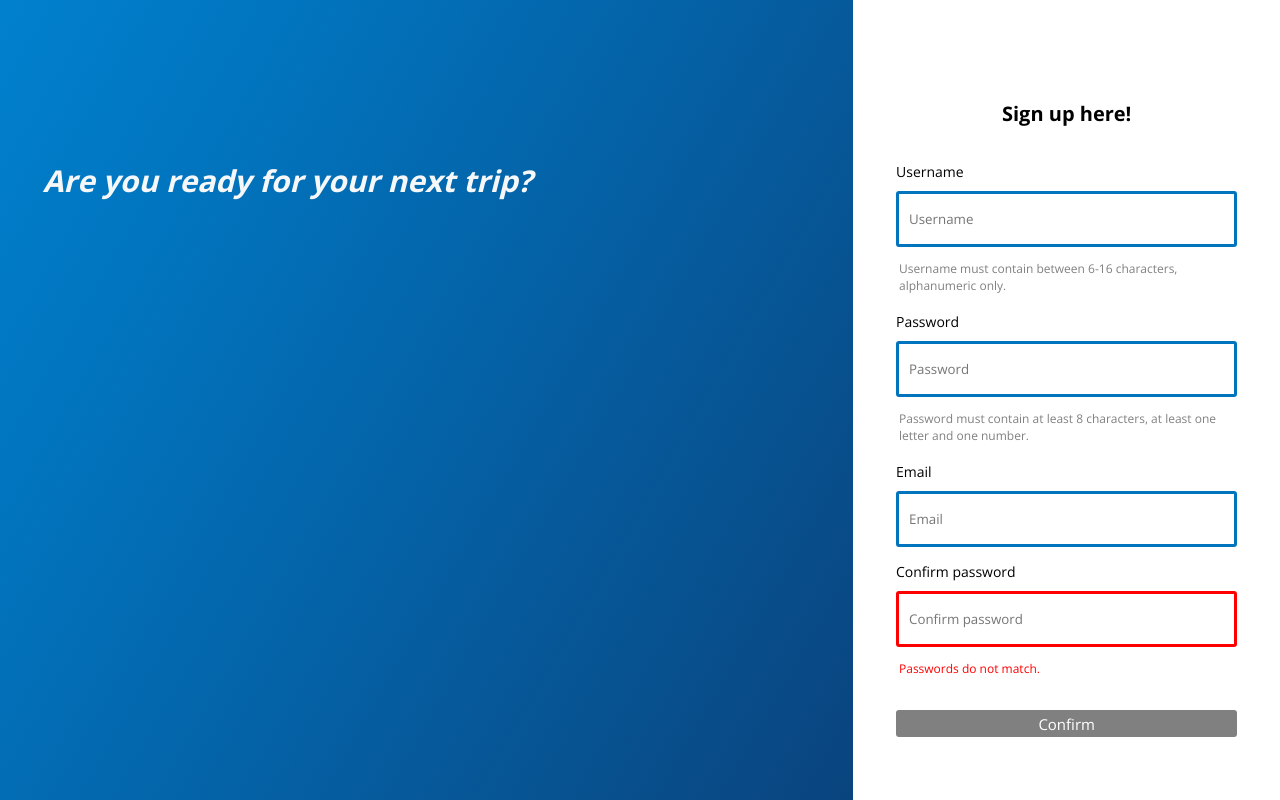
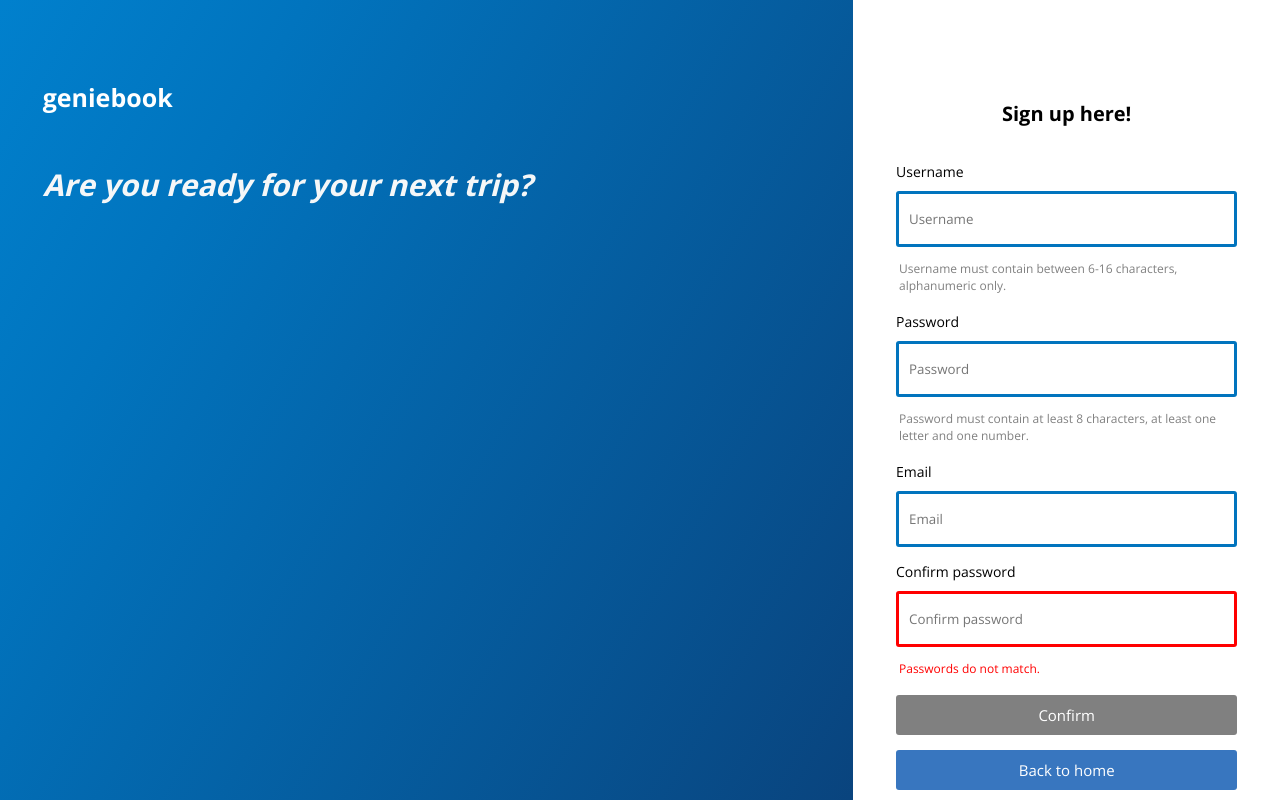
Before and after one commit to Youjin29/Hotel-Booking-App-MERN-, a React (Create React App) app in the folder client/: page /register in a window 1280 px wide. Built offline with nearby package versions, Linux system fonts and the light colour scheme.

Commit message:
Add login and register back buttons and logo redirect

```diff
--- a/client/src/pages/login/Login.jsx
+++ b/client/src/pages/login/Login.jsx
@@ -1,6 +1,6 @@
 import { useState, useContext, useEffect } from "react";
 import { AuthContext } from "../../context/AuthContext.js";
-import { useNavigate, useLocation } from "react-router-dom";
+import { useNavigate, useLocation, Link } from "react-router-dom";
 import axios from "axios";
 import "./login.css";
 
@@ -51,10 +51,17 @@ const Login = () => {
         })
     }, []);
 
+    const handleBack = () => {
+        navigate("/");
+    }
+
     return (
         <div className="login">
             <div className="lRightContainer">
                 <div className="lRightWrapper">
+                    <Link to="/" style={{textDecoration:"none"}}>
+                        <span className="loginLogo">geniebook</span>
+                    </Link>
                     <span className="lPhrase">Book your perfect stay with confidence.
                 </span>
                 </div>
@@ -64,6 +71,7 @@ const Login = () => {
                 <input type="text" placeholder="Username" id="username" onChange={handleChange} className="lInput" autoFocus/>
                 <input type="password" placeholder="Password" id="password" onChange={handleChange} className="lInput"/>
                 <button id="submitLogin" disabled={loading} onClick={handleLogin} className="lButton">Login</button>
+                <button id="loginBackButton" disabled={loading} onClick={handleBack} className="lButton">Back to home</button>
                 {loading? <span>Signing you in now, please wait...</span> : error && <span>{error.message}</span>}
             </div>
         </div>
--- a/client/src/pages/login/login.css
+++ b/client/src/pages/login/login.css
@@ -13,9 +13,18 @@
 }
 
 .lRightWrapper{
+    display: flex;
+    flex-direction: column;
+    gap: 50px;
     position: relative;
-    top: 20%;;
+    top: 10%;;
     left: 5%;
+}
+
+.loginLogo{
+    color: white;
+    font-weight: 700;
+    font-size: 25px
 }
 
 .lPhrase{
@@ -53,7 +62,7 @@
     height: 40px;
     width: 75%;
     max-width: 400px;
-    margin: 15px;
+    margin-top: 15px;
     border-radius: 3px;
     border: none;
     background-color: #3876BF;
@@ -62,6 +71,17 @@
 }
 .lButton:hover{
     background-color:#3c5d87
+}
+
+.loginBackButton{
+    height: 40px;
+    width: 75%;
+    max-width: 400px;
+    border-radius: 3px;
+    border: none;
+    background-color: #3876BF;
+    color: white;
+    font-size: 15px
 }
 
 .loginHeader{
--- a/client/src/pages/register/Register.jsx
+++ b/client/src/pages/register/Register.jsx
@@ -1,5 +1,5 @@
 import { useState, useEffect } from "react";
-import { useNavigate } from "react-router-dom";
+import { useNavigate, Link } from "react-router-dom";
 import axios from "axios";
 import "./register.css";
 import RegisterInput from "../../components/registerInput/RegisterInput.jsx";
@@ -21,6 +21,7 @@ const Register = () => {
     });
 
     const [registerError, setRegisterError] = useState(null);
+    const [registerLoading, setRegisterLoading] = useState(false);
 
     const inputParams = [
         {
@@ -49,7 +50,7 @@ const Register = () => {
             type: "email" ,
             placeholder: "Email" ,
             label: "Email",
-            pattern: "^[a-zA-Z0-9!#$%&'*+/=?^_`{|}~-]+@[a-zA-Z0-9-]+(?:[a-zA-Z0-9-]+)*$",
+            pattern: ".+.+.+",
             errorMessage: "Please enter a valid email.",
             required: true,
         },
@@ -111,17 +112,28 @@ const Register = () => {
     const handleRegister = async (e) => {
         e.preventDefault();
         try {
+            setRegisterLoading(true);
             const response = await axios.post("/api/auth/register", inputs);
             navigate("/login",{state: {isRegistered: true}});
         } catch(err) {
             setRegisterError(err.response.data);
         }
+        setRegisterLoading(false);
     };
+
+    const handleBack = () => {
+        navigate("/");
+    };
+
+    console.log(isValid)
 
     return (
         <div className="register">
             <div className="rLeftContainer">
                 <div className="rLeftWrapper">
+                    <Link to="/" style={{textDecoration:"none"}}>
+                        <span className="registerLogo">geniebook</span>
+                    </Link>
                     <span className="rPhrase">Are you ready for your next trip?
                 </span>
                 </div>
@@ -133,10 +145,13 @@ const Register = () => {
                     <RegisterInput key={input.id} {...input} onChange={onChange} value={inputs[input.name]}/>
                 )
                 }
-                <button id="submitRegister" disabled={!isValid.allInputs} className="registerButton" onClick={handleRegister}>Confirm</button>
+                <button id="submitRegister" disabled={!isValid.allInputs || registerLoading} className="registerButton" onClick={handleRegister}>Confirm</button>
+                <button id="loginBackButton" disabled={registerLoading} onClick={handleBack} className="registerButton">Back to home</button>
+                { registerLoading? <span style={{fontSize:"15px"}}>Signing you up now! Please wait...</span> : registerError &&
                 <div className="rDbErrorMessageContainer">
-                    <span className="dbErrorMessage">{registerError && registerError.message}</span>
+                    <span className="dbErrorMessage">{registerError.message}</span>
                 </div>
+                }
             </div>
         </div>
     )
--- a/client/src/pages/register/register.css
+++ b/client/src/pages/register/register.css
@@ -14,8 +14,17 @@
 
 .rLeftWrapper{
     position: relative;
-    top: 20%;;
+    top: 10%;;
     left: 5%;
+    display: flex;
+    flex-direction: column;
+    gap: 50px;
+}
+
+.registerLogo{
+    color: white;
+    font-weight: 700;
+    font-size: 25px
 }
 
 .rPhrase{
@@ -41,7 +50,7 @@
     height: 40px;
     width: 80%;
     max-width: 400px;
-    margin: 15px;
+    margin: 0px;
     border-radius: 3px;
     border: none;
     background-color: #3876BF;
```
